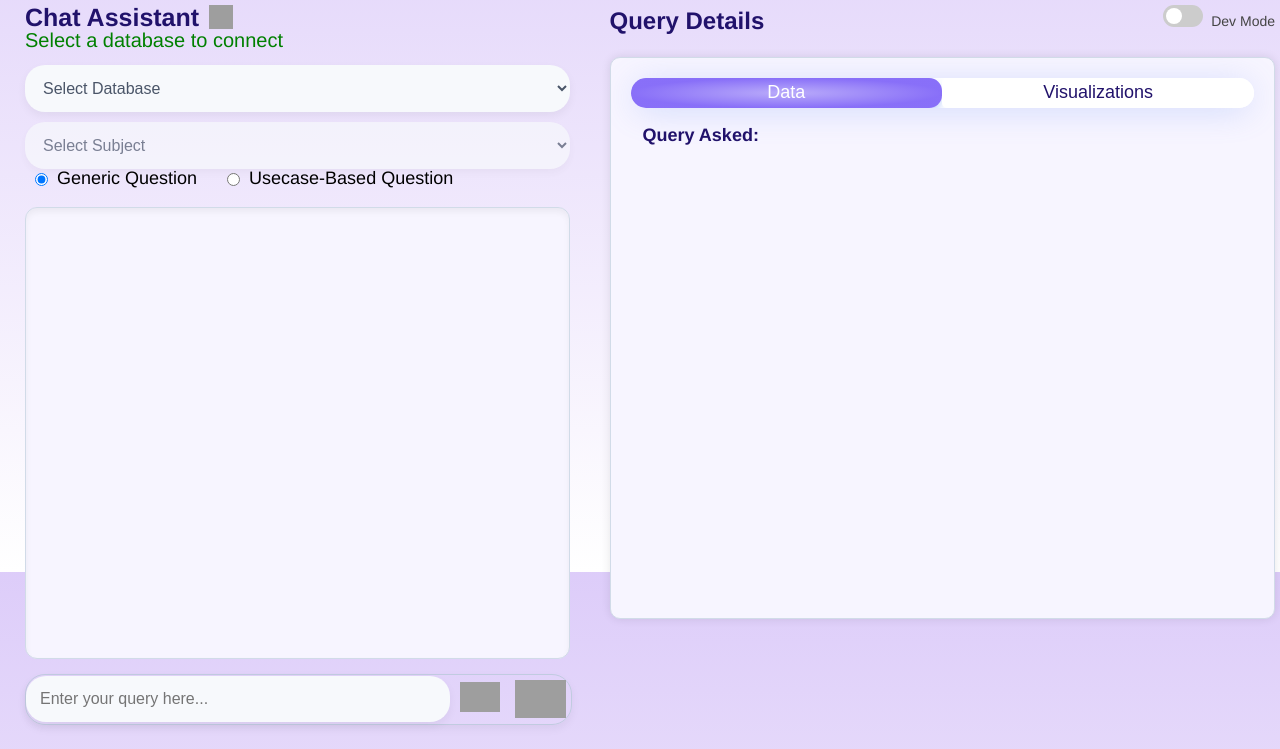
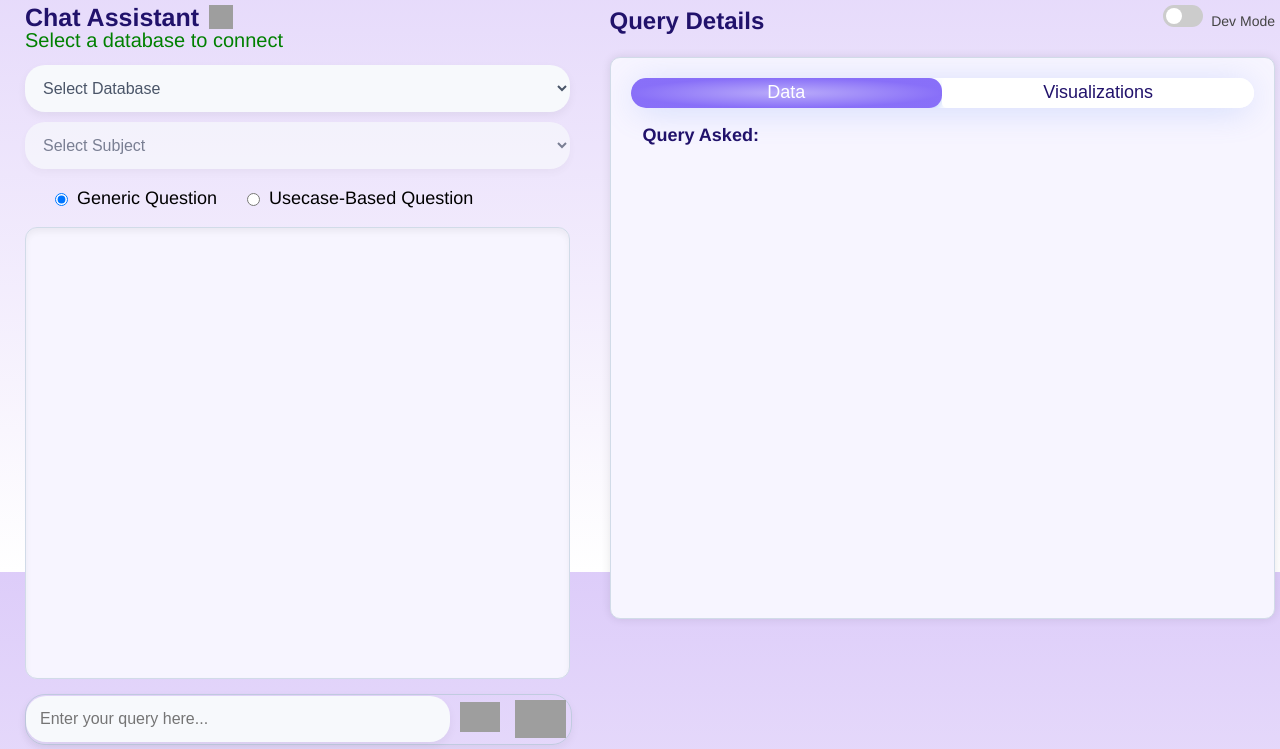
Before and after one commit to Lagozon-Technologies-Pte-Ltd/dbquery-playgroundv2, a FastAPI app: template templates/index.html in a window 1280 px wide. Shown: the part 228-977 px from the top of the page. Run offline with FastAPI, Linux system fonts and the light colour scheme; the template is opened without the code that fills it, so the values that code supplies are empty; parts of the project's set-up code (start-up, migrations or seed data) failed here and were passed over; some libraries are stand-ins or nearby versions; grey boxes are pictures that could not be loaded.

Commit message:
Update index.html

```diff
--- a/templates/index.html
+++ b/templates/index.html
@@ -54,7 +54,7 @@
                 </select>
             </div>
             <!-- Added radio buttons here -->
-            <div style="display: flex; gap: 20px; margin-bottom: 10px;">
+            <div style="margin:20px;display: flex; gap: 20px; margin-bottom: 10px;">
                 <label style="display: flex; align-items: center; gap: 6px;">
                     <input type="radio" name="questionType" value="generic" checked>
                     Generic Question
```
